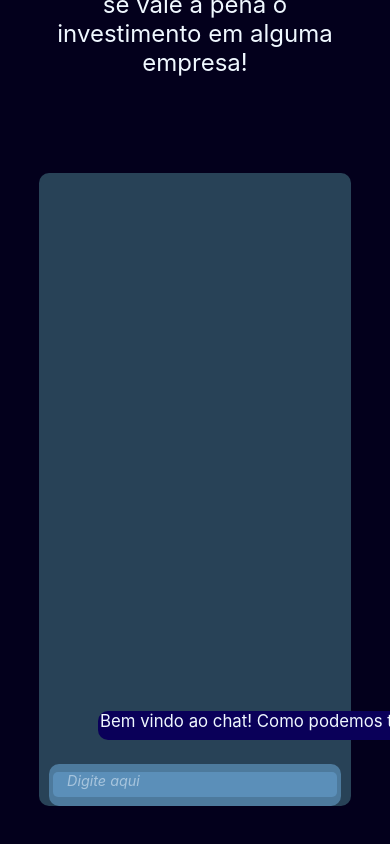
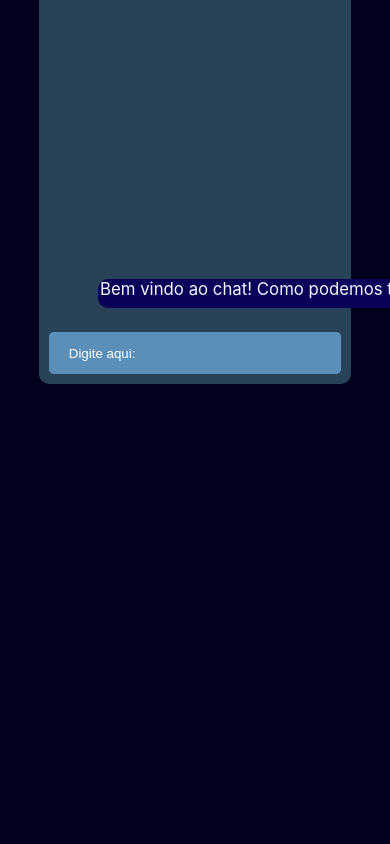
Before and after one commit to PedroKokuba/Projeto-B3---RWD---React, a React (Create React App) app: page /PaginaPrincipal in a window 390 px wide. Shown: the part 6454-7298 px from the top of the page. After the commit the page ends 6910 px from the top, so only its background shows below. Built offline with nearby package versions, Linux system fonts and the light colour scheme.

Commit message:
Alteração no chatbot e começo da parte responsiva

```diff
--- a/src/componentes/Home.css
+++ b/src/componentes/Home.css
@@ -34,3 +34,64 @@ h1{
 .container__abertura__botao:hover{
     background-color: #1a8e6b;
 }
+
+/* Extra small devices (phones, 600px and down) */
+@media (max-width: 600px) {
+    h1{
+        font-size: 1.2em;
+    }
+
+    .container__abertura__subtitulo{
+        padding: 0.9em;
+        font-size: 0.8em;
+    }
+
+    .container__abertura__botao{
+        font-size: 1.1em;
+    }
+}
+
+/* Small devices (portrait tablets and large phones, 600px and up) */
+@media (min-width: 600px) {
+    h1{
+        font-size: 1.2em;
+    }
+
+    .container__abertura__subtitulo{
+        padding: 0.9em;
+        font-size: 0.8em;
+    }
+
+    .container__abertura__botao{
+        font-size: 1.1em;
+    }
+}
+
+/*Medium devices (landscape tablets, 768px and up) */
+@media (min-width: 768px) {
+    section{
+        margin-top: 6em;
+    }
+
+    .container__abertura__subtitulo{
+        padding: 1.1em;
+    }
+}
+
+/* Large devices (laptops/desktops, 992px and up) */
+@media (min-width: 992px) {
+    section{
+        margin-top: 10em;
+    }
+
+    .container__abertura__subtitulo{
+        padding: 1.4em;
+    }
+}
+
+/* Extra large devices (large laptops and desktops, 1200px and up) */
+@media (min-width: 1200px) {
+    .container__abertura__subtitulo{
+        padding: 1.7em;
+    }
+}
--- a/src/componentes/Section1/Section1.css
+++ b/src/componentes/Section1/Section1.css
@@ -44,3 +44,33 @@ body{
     color:var(--cor-4);
     font-size: 1em;
 }
+
+/* Extra small devices (phones, 600px and down) */
+@media (max-width: 600px) {
+    .principal{
+        background-size: cover;
+        height:50vh;
+    }
+}
+
+/* Small devices (portrait tablets and large phones, 600px and up) */
+@media (min-width: 600px) {
+
+}
+
+/*Medium devices (landscape tablets, 768px and up) */
+@media (min-width: 768px) {
+    .principal{
+        padding: 2em 1.5em;
+    }
+}
+
+/* Large devices (laptops/desktops, 992px and up) */
+@media (min-width: 992px) {
+
+}
+
+/* Extra large devices (large laptops and desktops, 1200px and up) */
+@media (min-width: 1200px) {
+
+}
--- a/src/componentes/Section7/Section7.css
+++ b/src/componentes/Section7/Section7.css
@@ -15,7 +15,7 @@
     margin-top: 4em;
     display: flex;
     flex-direction: column-reverse;
-        border-radius: 10px;
+    border-radius: 10px;
 }
 
 .chatbot__mensagem{
@@ -31,27 +31,54 @@
 .barra__chatbot{
     width: 75vw;
     height: 5vh;
-    border-radius: 10px;
-    background-color: #4D7A9D;
-    align-self: center;
-    margin: 1em auto 0;
-    display: flex;
-    justify-content: center;
+    margin: 1em auto 0.4em;
 }
 
 .barra2__chatbot{
-    width: 73vw;
-    height: 3vh;
+    width: 100%;
+    height: 100%;
     background-color: #5B8FB9;
     border-radius: 5px;
-    margin: auto;
+    margin: 1em auto 0.4em;
     display: flex;
 }
 
-.barra2__chatbot p{
-    font-size:0.6em;
-    margin-left: 1em;
-    font-style: italic;
-    color:aliceblue;
-    opacity: 0.5;
+.barra2__chatbot input{
+    width: 100%;
+    background-color: #5B8FB9;
+    border-radius: 5px;
+    border: none;
+    padding: 0px 20px;
+    line-height: 100%;
+    height: 100%;
 }
+
+.barra2__chatbot input::placeholder {
+    color: white;
+}
+
+
+/* Extra small devices (phones, 600px and down) */
+@media (max-width: 600px) {
+
+}
+
+/* Small devices (portrait tablets and large phones, 600px and up) */
+@media (min-width: 600px) {
+
+}
+
+/*Medium devices (landscape tablets, 768px and up) */
+@media (min-width: 768px) {
+
+}
+
+/* Large devices (laptops/desktops, 992px and up) */
+@media (min-width: 992px) {
+
+}
+
+/* Extra large devices (large laptops and desktops, 1200px and up) */
+@media (min-width: 1200px) {
+
+}
--- a/src/componentes/Section7/Section7.js
+++ b/src/componentes/Section7/Section7.js
@@ -11,7 +11,7 @@ function Section7(){
                     <p className="chatbot__mensagem">Bem vindo ao chat! Como podemos te ajudar?</p>
                     <div className="barra__chatbot">
                         <div className="barra2__chatbot">
-                            <p>Digite aqui</p>
+                            <input type="text" placeholder='Digite aqui: '/>
                         </div>
                     </div>
                 </div>
```
Also changed, not shown: src/componentes/Section2/Section2.css (+26 -0 lines), src/componentes/Section3/Section3.css (+26 -0 lines), src/componentes/Section4/Section4.css (+26 -0 lines), src/componentes/Section5/Section5.css (+26 -0 lines), src/componentes/Section6/Section6.css (+27 -0 lines).
